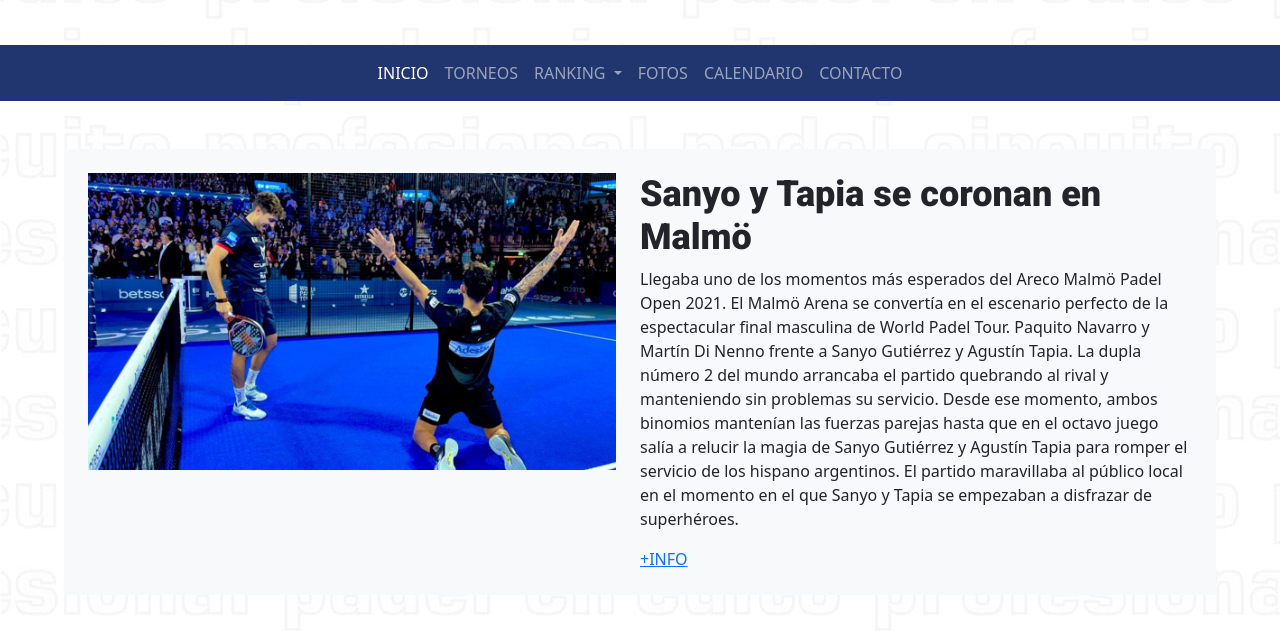
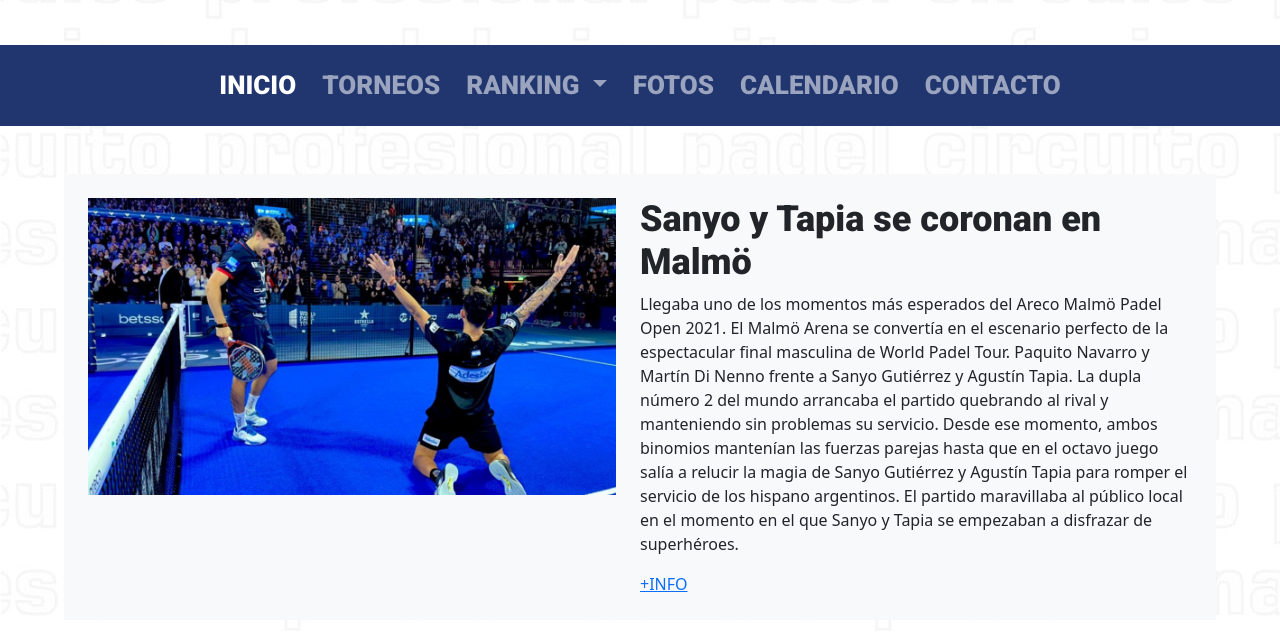
Before and after one commit to germanb85/2da-PreEntrega-trabajo-final, a plain HTML site: page index.html in a window 1280 px wide. Shown: the part 155-795 px from the top of the page. Drawn offline with Linux system fonts and the light colour scheme; a web font is replaced by a local one.

Commit message:
agregado de css en menu

```diff
--- a/estilos.css
+++ b/estilos.css
@@ -40,6 +40,12 @@ body{
 position: sticky;
 top: 0;
 z-index: 1;
+font-family: 'Roboto', sans-serif;
+}
+
+.nav-item{
+  font-size: 26px;
+  padding: 5px;
 }
 
 /*" INICIO "*/
```
